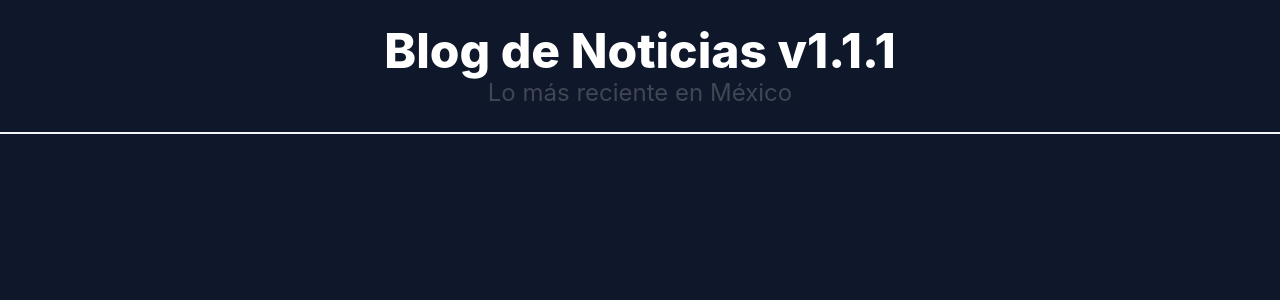
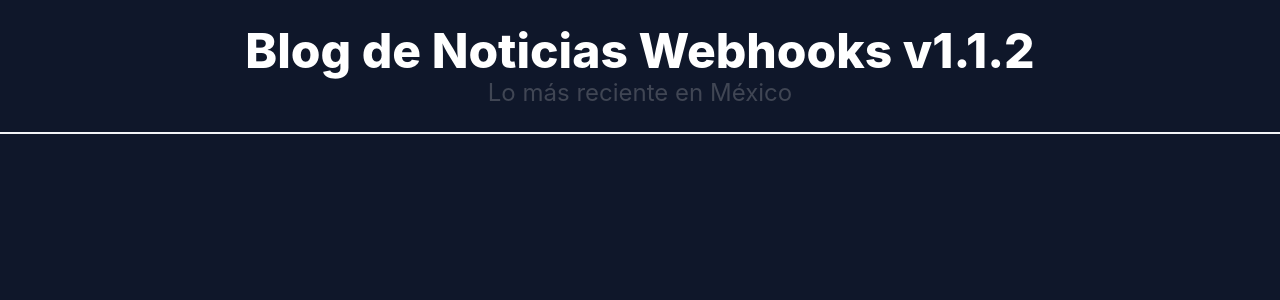
Before and after one commit to RENE-BARCENA-ANGELES/Examen, a Python web app: template templates/base.html in a window 1280 px wide. Shown: the top 300 px of the page. Run offline with Jinja, Linux system fonts and the light colour scheme; the template is opened without the code that fills it, so the values that code supplies are empty.

Commit message:
Webhooks

```diff
--- a/templates/base.html
+++ b/templates/base.html
@@ -9,7 +9,7 @@
   <body >
     <header>
         <br>
-        <h1 class="title has-text-centered has-text-white is-1">Blog de Noticias v1.1.1</h1>
+        <h1 class="title has-text-centered has-text-white is-1">Blog de Noticias Webhooks v1.1.2</h1>
         <h2 class="subtitle has-text-centered is-4">Lo más reciente en México</h2>
         <hr>
     </header>
```
